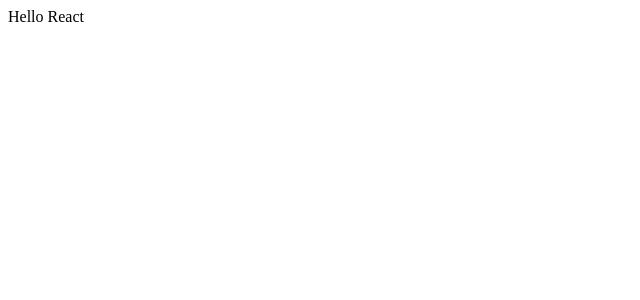
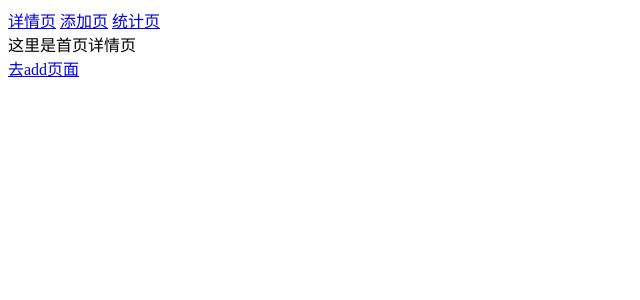
Before and after one commit to AlierQ/Mint-react, a React (Create React App) app: page / in a window 1280 px wide. Shown: the top 300 px of the page, without its empty margins (0-640 px from the left). Built offline with nearby package versions, Linux system fonts and the light colour scheme.

Commit message:
first use react-router-dom

```diff
--- /dev/null
+++ b/src/Add.tsx
@@ -0,0 +1,12 @@
+import {Link} from 'react-router-dom';
+
+const Add = ()=>{
+  return (
+    <>
+      <div>这里是Add页面</div>
+      <Link to="/statistics">去统计页面</Link>
+    </>
+  )
+}
+
+export default Add;
--- a/src/App.tsx
+++ b/src/App.tsx
@@ -1,8 +1,26 @@
 import React from 'react';
+import {Routes, Route, Link} from 'react-router-dom';
+import Add from 'Add';
+import Detail from 'Detail';
+import Statistics from 'Statistics';
+import NotFound from 'NotFound';
 
 function App() {
   return (
-    <div>Hello React</div>
+    <>
+      <div>
+        <Link to="/">详情页</Link>&nbsp;
+        <Link to="/add">添加页</Link>&nbsp;
+        <Link to="/statistics">统计页</Link>
+      </div>
+      <Routes>
+        <Route path="/" element={<Detail/>}/>
+        <Route path="/add" element={<Add/>}/>
+        <Route path="/statistics" element={<Statistics/>}/>
+
+        <Route path="*" element={<NotFound/>}/>
+      </Routes>
+    </>
   );
 }
 
--- /dev/null
+++ b/src/Detail.tsx
@@ -0,0 +1,11 @@
+import {Link} from 'react-router-dom';
+const Detail = ()=>{
+  return (
+    <>
+      <div>这里是首页详情页</div>
+      <Link to="/add">去add页面</Link>
+    </>
+  )
+}
+
+export default Detail;
--- /dev/null
+++ b/src/NotFound.tsx
@@ -0,0 +1,12 @@
+import {Link} from 'react-router-dom';
+
+const NotFound = ()=>{
+  return (
+    <>
+      <div>这里是404页面</div>
+      <Link to="/">回主页</Link>
+    </>
+  )
+}
+
+export default NotFound;
--- /dev/null
+++ b/src/Statistics.tsx
@@ -0,0 +1,11 @@
+import {Link} from 'react-router-dom';
+const Detail = ()=>{
+  return (
+    <>
+      <div>这里是关于页</div>
+      <Link to="/">去主页</Link>
+    </>
+  )
+}
+
+export default Detail;
--- a/src/index.tsx
+++ b/src/index.tsx
@@ -2,13 +2,16 @@ import React from 'react';
 import ReactDOM from 'react-dom/client';
 import App from 'App';
 import reportWebVitals from 'reportWebVitals';
+import {BrowserRouter} from 'react-router-dom';
 
 const root = ReactDOM.createRoot(
   document.getElementById('root') as HTMLElement
 );
 root.render(
   <React.StrictMode>
-    <App />
+    <BrowserRouter>
+      <App/>
+    </BrowserRouter>
   </React.StrictMode>
 );
 
```
